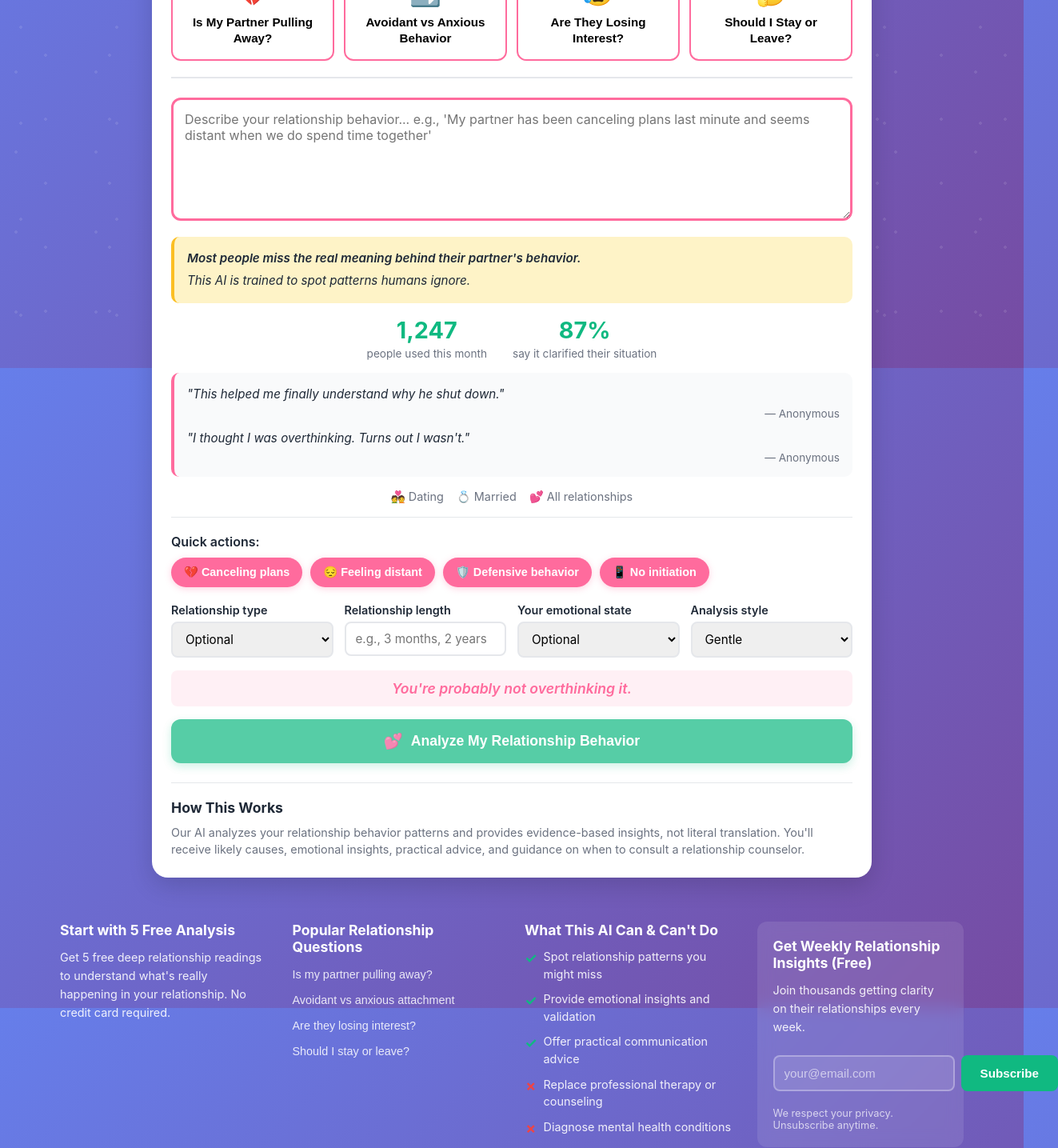
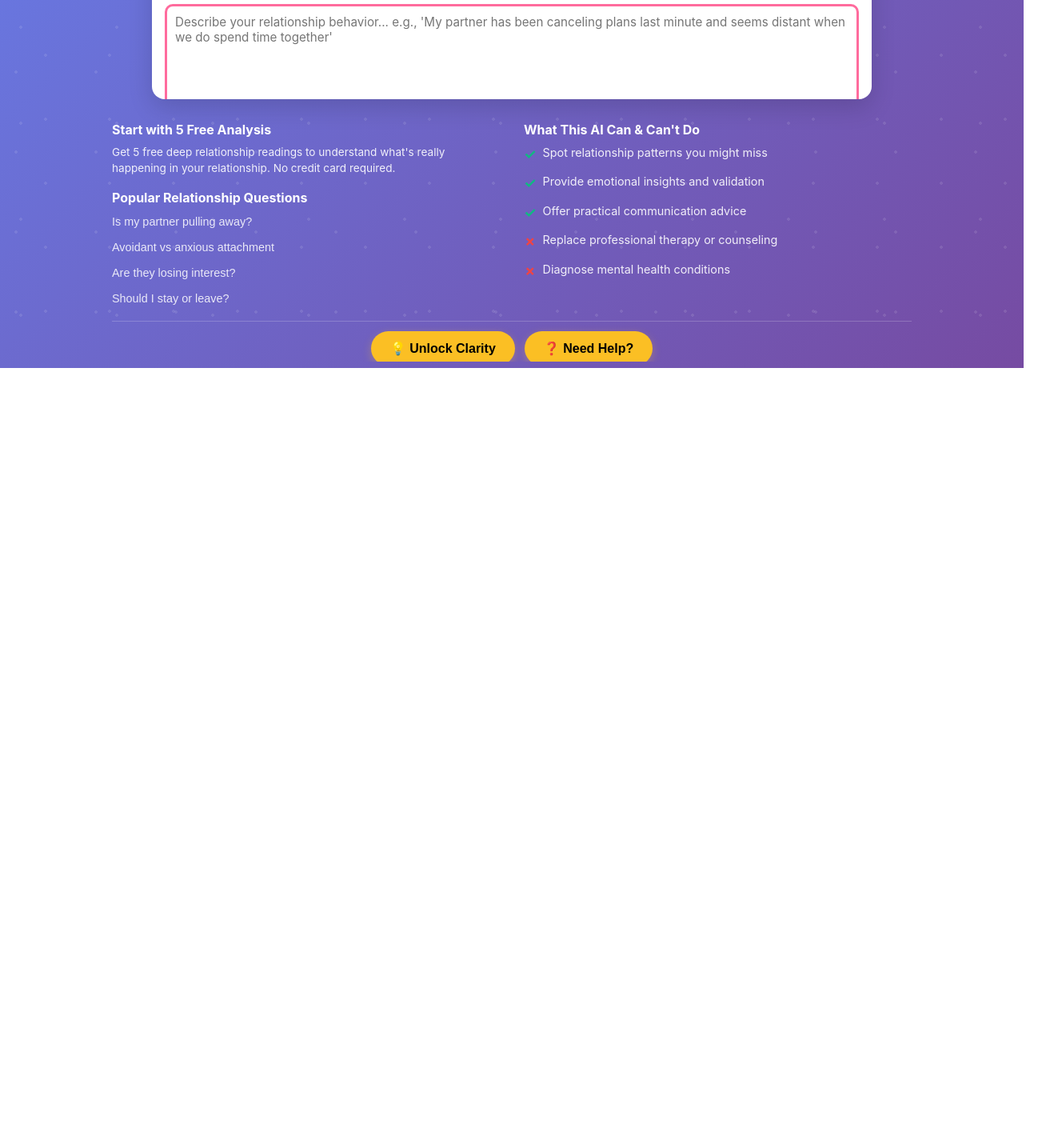
Before and after one commit to maxkantor/love-behavior-translator, a React (Vite) app in the folder frontend/: page / in a window 1280 px wide. Shown: the part 340-1775 px from the top of the page at 80% size, 1323 px wide, since content can reach past the window. After the commit the page ends 800 px from the top, so only its background shows below. Built offline with nearby package versions, Linux system fonts and the light colour scheme; no server answers.

Commit message:
Optimize layout to maximize viewport usage and eliminate scrollbars - reduce padding/margins, use flexbox layout, make content scrollable within viewport

```diff
--- a/frontend/src/ui/App.tsx
+++ b/frontend/src/ui/App.tsx
@@ -41,8 +41,6 @@ export function App() {
   const [emotionalState, setEmotionalState] = useState<EmotionalState | ''>('');
   const [mode, setMode] = useState<AnalysisMode>('gentle');
   const [emailTo, setEmailTo] = useState('');
-  const [newsletterEmail, setNewsletterEmail] = useState('');
-  const [newsletterSubmitted, setNewsletterSubmitted] = useState(false);
 
   const [loading, setLoading] = useState(false);
   const [error, setError] = useState<string | null>(null);
@@ -139,14 +137,6 @@ export function App() {
 
   function handleQuickAction(text: string) {
     setBehavior(text);
-  }
-
-  function handleNewsletterSubmit(e: React.FormEvent) {
-    e.preventDefault();
-    // TODO: Send to backend/newsletter service
-    setNewsletterSubmitted(true);
-    setNewsletterEmail('');
-    setTimeout(() => setNewsletterSubmitted(false), 3000);
   }
 
   const displayCredits = credits === null ? '...' : credits === -1 ? 'Unlimited' : credits.toString();
@@ -431,6 +421,7 @@ export function App() {
 
       <footer className="app-footer">
         <div className="footer-content">
+          <div className="footer-left">
             <div className="footer-section">
               <h3 className="footer-title">Start with 5 Free Analysis</h3>
               <p className="footer-text">
@@ -447,7 +438,9 @@ export function App() {
                 <li><button type="button" onClick={() => handleQuickAction("I'm at a crossroads in my relationship. Part of me wants to stay and work through our issues, but another part wonders if I'm wasting my time.")}>Should I stay or leave?</button></li>
               </ul>
             </div>
+          </div>
 
+          <div className="footer-right">
             <div className="footer-section">
               <h3 className="footer-title">What This AI Can & Can't Do</h3>
               <div className="can-cannot">
@@ -473,27 +466,6 @@ export function App() {
                 </div>
               </div>
             </div>
-
-          <div className="footer-section newsletter-section">
-            <h3 className="footer-title">Get Weekly Relationship Insights (Free)</h3>
-            <p className="footer-text">Join thousands getting clarity on their relationships every week.</p>
-            <form className="newsletter-form" onSubmit={handleNewsletterSubmit}>
-              <input
-                type="email"
-                value={newsletterEmail}
-                onChange={(e) => setNewsletterEmail(e.target.value)}
-                placeholder="your@email.com"
-                required
-                className="newsletter-input"
-              />
-              <button type="submit" className="newsletter-button">
-                Subscribe
-              </button>
-            </form>
-            {newsletterSubmitted && (
-              <div className="newsletter-success">✓ Thanks! Check your email to confirm.</div>
-            )}
-            <p className="newsletter-privacy">We respect your privacy. Unsubscribe anytime.</p>
           </div>
         </div>
 
--- a/frontend/src/ui/styles.css
+++ b/frontend/src/ui/styles.css
@@ -29,7 +29,8 @@ body {
   color: var(--text);
   background: var(--purple-gradient);
   position: relative;
-  overflow-x: hidden;
+  overflow: hidden;
+  height: 100vh;
 }
 
 /* Background pattern */
@@ -52,27 +53,31 @@ body {
 .app-container {
   position: relative;
   z-index: 1;
-  min-height: 100vh;
-  padding: 15px;
+  height: 100vh;
+  padding: 8px;
   max-width: 1200px;
   margin: 0 auto;
+  overflow: hidden;
+  display: flex;
+  flex-direction: column;
 }
 
 /* Header */
 .app-header {
   text-align: center;
-  padding: 30px 20px 20px;
-  color: white;
+  padding: 12px 20px 8px;
+  color: white;
+  flex-shrink: 0;
 }
 
 .header-content h1 {
-  font-size: 2.2rem;
-  font-weight: 700;
-  margin-bottom: 8px;
+  font-size: 1.8rem;
+  font-weight: 700;
+  margin-bottom: 4px;
   display: flex;
   align-items: center;
   justify-content: center;
-  gap: 10px;
+  gap: 8px;
 }
 
 .heart-icon {
@@ -80,17 +85,17 @@ body {
 }
 
 .tagline {
-  font-size: 1rem;
+  font-size: 0.9rem;
   opacity: 0.95;
-  margin-bottom: 16px;
+  margin-bottom: 8px;
 }
 
 .credits-header {
   display: flex;
   flex-direction: column;
   align-items: center;
-  gap: 6px;
-  margin-top: 12px;
+  gap: 4px;
+  margin-top: 6px;
 }
 
 .credits-badge-large {
@@ -114,47 +119,50 @@ body {
 /* Main content */
 .app-main {
   background: var(--white);
-  border-radius: 20px;
-  padding: 24px;
-  margin: 15px auto;
+  border-radius: 16px;
+  padding: 16px;
+  margin: 8px auto;
   max-width: 900px;
   box-shadow: var(--shadow);
   position: relative;
+  flex: 1;
+  overflow-y: auto;
+  min-height: 0;
 }
 
 .entry-points-section {
-  margin-bottom: 24px;
-  padding-bottom: 20px;
+  margin-bottom: 12px;
+  padding-bottom: 12px;
   border-bottom: 2px solid var(--border);
 }
 
 .entry-points-title {
-  font-size: 1.2rem;
-  font-weight: 700;
-  color: var(--text);
-  margin-bottom: 16px;
+  font-size: 1.1rem;
+  font-weight: 700;
+  color: var(--text);
+  margin-bottom: 10px;
   text-align: center;
 }
 
 .entry-points-grid {
   display: grid;
-  grid-template-columns: repeat(auto-fit, minmax(200px, 1fr));
-  gap: 12px;
+  grid-template-columns: repeat(auto-fit, minmax(180px, 1fr));
+  gap: 8px;
 }
 
 .entry-point-btn {
   background: white;
   border: 2px solid var(--pink);
-  border-radius: 12px;
-  padding: 16px;
+  border-radius: 10px;
+  padding: 10px;
   cursor: pointer;
   transition: all 0.3s;
   display: flex;
   flex-direction: column;
   align-items: center;
-  gap: 8px;
+  gap: 4px;
   text-align: center;
-  min-height: 100px;
+  min-height: 70px;
   justify-content: center;
 }
 
@@ -177,14 +185,14 @@ body {
 
 .behavior-input {
   width: 100%;
-  min-height: 120px;
-  padding: 14px;
+  min-height: 80px;
+  padding: 10px;
   border: 3px solid var(--pink);
-  border-radius: 12px;
-  font-size: 1rem;
+  border-radius: 10px;
+  font-size: 0.95rem;
   font-family: inherit;
   resize: vertical;
-  margin-bottom: 16px;
+  margin-bottom: 10px;
   transition: border-color 0.3s;
 }
 
@@ -196,9 +204,9 @@ body {
 
 .emotional-trigger {
   background: #fef3c7;
-  padding: 16px;
-  border-radius: 10px;
-  margin-bottom: 16px;
+  padding: 10px 12px;
+  border-radius: 8px;
+  margin-bottom: 10px;
   border-left: 4px solid var(--yellow);
 }
 
@@ -218,16 +226,16 @@ body {
 .trust-indicators {
   display: flex;
   flex-direction: column;
-  gap: 16px;
-  margin-bottom: 20px;
-  padding-bottom: 16px;
+  gap: 10px;
+  margin-bottom: 12px;
+  padding-bottom: 10px;
   border-bottom: 1px solid var(--border);
 }
 
 .social-proof-stats {
   display: flex;
   justify-content: center;
-  gap: 32px;
+  gap: 20px;
   flex-wrap: wrap;
 }
 
@@ -253,10 +261,10 @@ body {
 .testimonials {
   display: flex;
   flex-direction: column;
-  gap: 12px;
-  padding: 16px;
+  gap: 8px;
+  padding: 10px 12px;
   background: #f9fafb;
-  border-radius: 10px;
+  border-radius: 8px;
   border-left: 4px solid var(--pink);
 }
 
@@ -293,7 +301,7 @@ body {
 
 /* Quick actions */
 .quick-actions {
-  margin-bottom: 20px;
+  margin-bottom: 12px;
 }
 
 .quick-actions-label {
@@ -334,14 +342,14 @@ body {
 
 /* Form */
 .analysis-form {
-  margin-top: 20px;
+  margin-top: 12px;
 }
 
 .form-row {
   display: grid;
   grid-template-columns: repeat(auto-fit, minmax(200px, 1fr));
-  gap: 14px;
-  margin-bottom: 16px;
+  gap: 10px;
+  margin-bottom: 10px;
 }
 
 .form-group {
@@ -382,12 +390,12 @@ body {
 
 .reassurance-text {
   text-align: center;
-  font-size: 1.1rem;
+  font-size: 1rem;
   font-weight: 600;
   color: var(--pink);
-  margin-bottom: 16px;
+  margin-bottom: 10px;
   font-style: italic;
-  padding: 12px;
+  padding: 8px 10px;
   background: rgba(255, 107, 157, 0.1);
   border-radius: 8px;
 }
@@ -398,18 +406,18 @@ body {
   background: var(--teal);
   color: white;
   border: none;
-  padding: 16px 24px;
-  border-radius: 12px;
-  font-size: 1.1rem;
+  padding: 12px 20px;
+  border-radius: 10px;
+  font-size: 1rem;
   font-weight: 700;
   cursor: pointer;
   transition: all 0.3s;
   display: flex;
   align-items: center;
   justify-content: center;
-  gap: 10px;
+  gap: 8px;
   box-shadow: 0 4px 12px rgba(16, 185, 129, 0.3);
-  margin-top: 16px;
+  margin-top: 10px;
 }
 
 .analyze-button:hover:not(:disabled) {
@@ -443,8 +451,8 @@ body {
 
 /* How it works */
 .how-it-works {
-  margin-top: 24px;
-  padding-top: 20px;
+  margin-top: 12px;
+  padding-top: 12px;
   border-top: 1px solid var(--border);
 }
 
@@ -463,24 +471,26 @@ body {
 /* Results */
 .result-card {
   background: var(--white);
-  border-radius: 20px;
-  padding: 30px;
-  margin: 20px auto;
+  border-radius: 16px;
+  padding: 16px;
+  margin: 8px auto;
   max-width: 900px;
   box-shadow: var(--shadow);
+  max-height: calc(100vh - 200px);
+  overflow-y: auto;
 }
 
 .result-header {
   display: flex;
   justify-content: space-between;
   align-items: center;
-  margin-bottom: 24px;
-  padding-bottom: 16px;
+  margin-bottom: 12px;
+  padding-bottom: 10px;
   border-bottom: 2px solid var(--border);
 }
 
 .result-header h2 {
-  font-size: 1.8rem;
+  font-size: 1.5rem;
   color: var(--text);
 }
 
@@ -501,12 +511,12 @@ body {
 }
 
 .result-section {
-  margin-bottom: 24px;
+  margin-bottom: 16px;
 }
 
 .result-section h3 {
-  font-size: 1.2rem;
-  margin-bottom: 12px;
+  font-size: 1.1rem;
+  margin-bottom: 8px;
   color: var(--text);
 }
 
@@ -520,10 +530,10 @@ body {
   display: flex;
   justify-content: space-between;
   align-items: center;
-  margin-top: 24px;
-  padding-top: 16px;
+  margin-top: 12px;
+  padding-top: 10px;
   border-top: 1px solid var(--border);
-  font-size: 0.9rem;
+  font-size: 0.85rem;
 }
 
 .mode-badge {
@@ -541,36 +551,49 @@ body {
 
 /* Footer */
 .app-footer {
-  padding: 40px 20px 30px;
+  padding: 20px 20px 16px;
   color: white;
   max-width: 1200px;
   margin: 0 auto;
+  flex-shrink: 0;
+  overflow-y: auto;
+  max-height: 40vh;
 }
 
 .footer-content {
   display: grid;
-  grid-template-columns: repeat(auto-fit, minmax(250px, 1fr));
-  gap: 32px;
-  margin-bottom: 40px;
+  grid-template-columns: 1fr 1fr;
+  gap: 30px;
+  margin-bottom: 16px;
   text-align: left;
+  max-width: 1000px;
+  margin-left: auto;
+  margin-right: auto;
+}
+
+.footer-left,
+.footer-right {
+  display: flex;
+  flex-direction: column;
+  gap: 16px;
 }
 
 .footer-section {
   display: flex;
   flex-direction: column;
-  gap: 12px;
+  gap: 8px;
 }
 
 .footer-title {
-  font-size: 1.1rem;
+  font-size: 1rem;
   font-weight: 700;
   margin: 0;
   color: white;
 }
 
 .footer-text {
-  font-size: 0.9rem;
-  line-height: 1.6;
+  font-size: 0.85rem;
+  line-height: 1.5;
   color: rgba(255, 255, 255, 0.9);
   margin: 0;
 }
@@ -636,88 +659,18 @@ body {
   flex-shrink: 0;
 }
 
-.newsletter-section {
-  background: rgba(255, 255, 255, 0.1);
-  padding: 20px;
-  border-radius: 12px;
-  backdrop-filter: blur(10px);
-}
-
-.newsletter-form {
-  display: flex;
-  gap: 8px;
-  margin-top: 12px;
-}
-
-.newsletter-input {
-  flex: 1;
-  padding: 12px;
-  border: 2px solid rgba(255, 255, 255, 0.3);
-  border-radius: 8px;
-  background: rgba(255, 255, 255, 0.1);
-  color: white;
-  font-size: 0.95rem;
-  transition: all 0.3s;
-}
-
-.newsletter-input::placeholder {
-  color: rgba(255, 255, 255, 0.6);
-}
-
-.newsletter-input:focus {
-  outline: none;
-  border-color: white;
-  background: rgba(255, 255, 255, 0.15);
-}
-
-.newsletter-button {
-  padding: 12px 24px;
-  background: var(--teal);
-  color: white;
-  border: none;
-  border-radius: 8px;
-  font-weight: 700;
-  font-size: 0.95rem;
-  cursor: pointer;
-  transition: all 0.3s;
-  white-space: nowrap;
-}
-
-.newsletter-button:hover {
-  background: #059669;
-  transform: translateY(-2px);
-  box-shadow: 0 4px 12px rgba(16, 185, 129, 0.4);
-}
-
-.newsletter-success {
-  background: #10b981;
-  color: white;
-  padding: 10px 16px;
-  border-radius: 8px;
-  font-size: 0.9rem;
-  font-weight: 600;
-  margin-top: 12px;
-  text-align: center;
-}
-
-.newsletter-privacy {
-  font-size: 0.8rem;
-  color: rgba(255, 255, 255, 0.7);
-  margin-top: 8px;
-  margin-bottom: 0;
-}
 
 .footer-bottom {
   text-align: center;
-  padding-top: 30px;
+  padding-top: 12px;
   border-top: 1px solid rgba(255, 255, 255, 0.2);
 }
 
 .footer-buttons {
   display: flex;
   justify-content: center;
-  gap: 16px;
-  margin-bottom: 24px;
+  gap: 12px;
+  margin-bottom: 12px;
   flex-wrap: wrap;
 }
 
@@ -805,15 +758,12 @@ body {
 
   .footer-content {
     grid-template-columns: 1fr;
+    gap: 32px;
+  }
+
+  .footer-left,
+  .footer-right {
     gap: 24px;
-  }
-
-  .newsletter-form {
-    flex-direction: column;
-  }
-
-  .newsletter-button {
-    width: 100%;
   }
 
   .footer-buttons {
```
Lines whose indentation alone changed are shown as unchanged.
